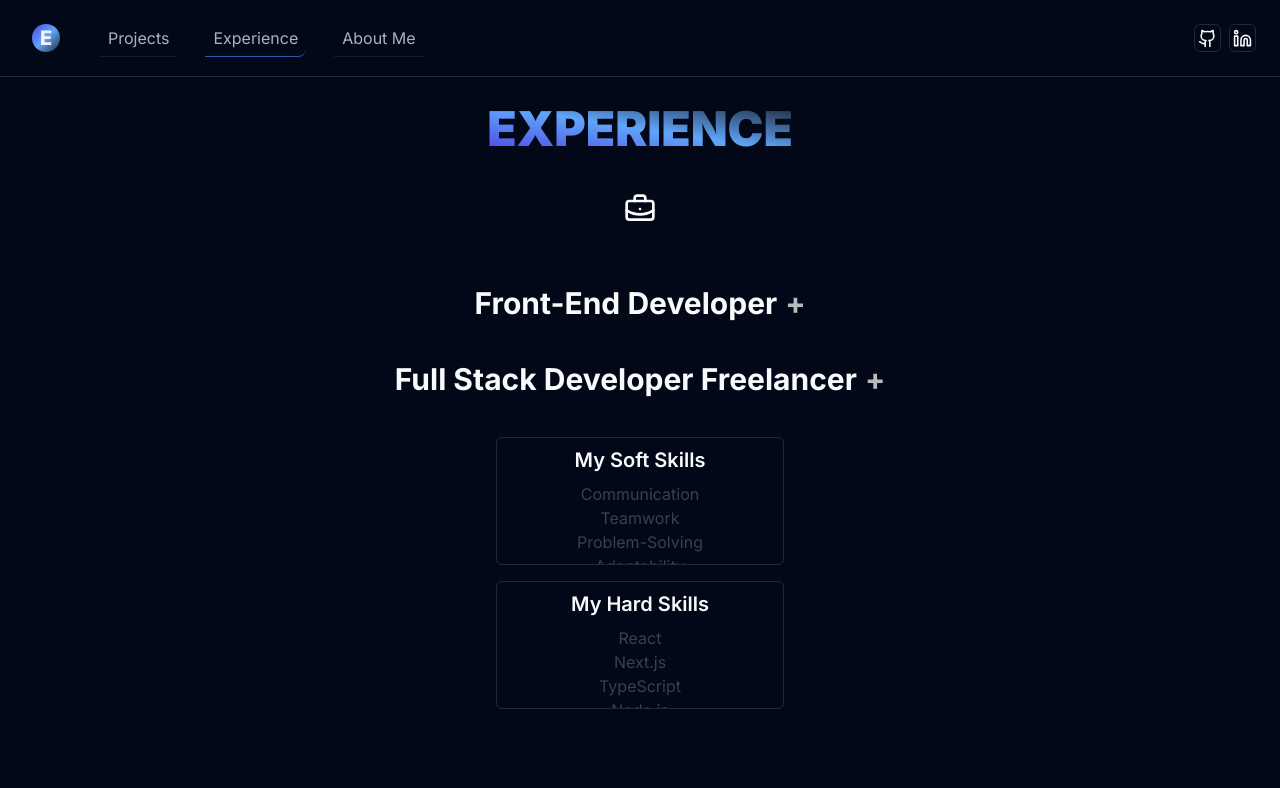
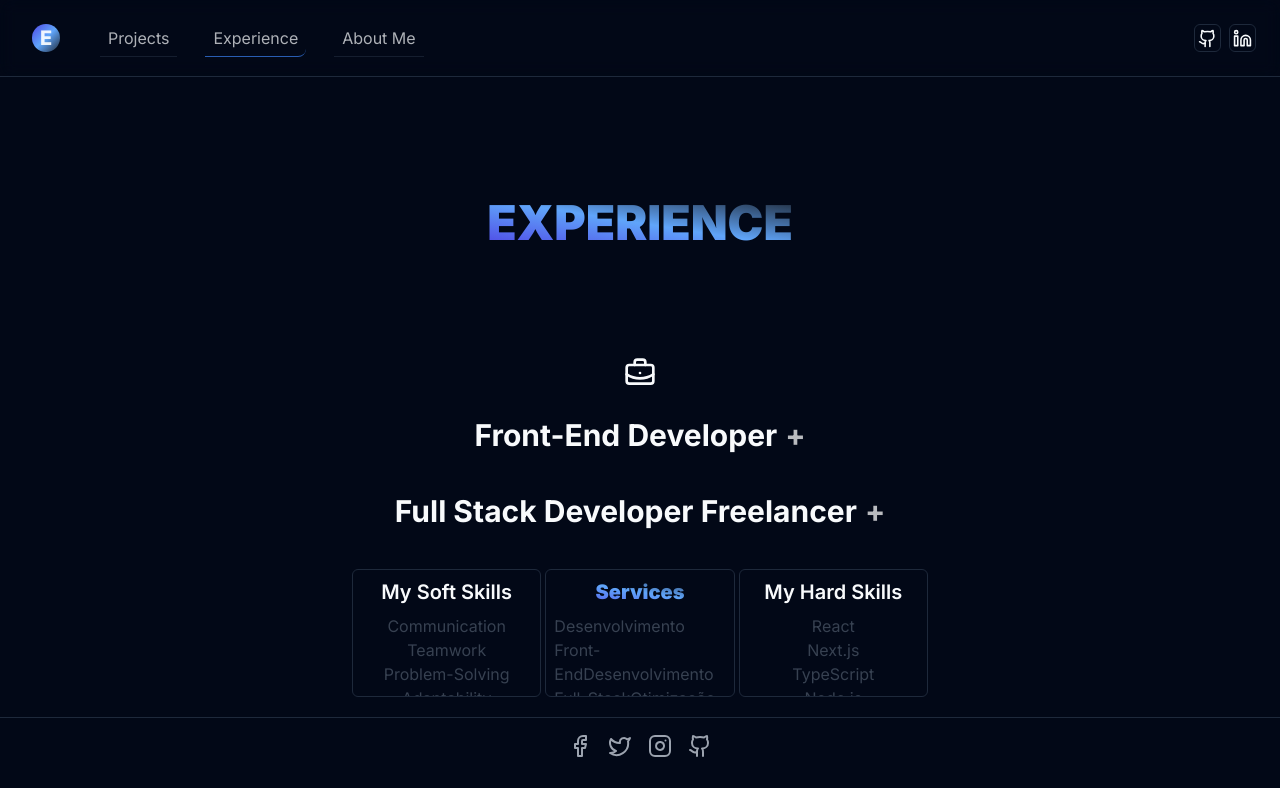
Before and after one commit to e17gomes/EduardoDev, a Next.js app in the folder eduardo-v1/: page /experience in a window 1280 px wide. Shown: the top 788 px of the page. Built offline with nearby package versions, Linux system fonts and the light colour scheme.

Commit message:
base finished

```diff
--- a/eduardo-v1/app/globals.css
+++ b/eduardo-v1/app/globals.css
@@ -121,7 +121,7 @@ body::-webkit-scrollbar-thumb {
   background-color: #514f4f; /* Cor da trilha da barra de rolagem */
 }
 
-@keyframes moving {
+@keyframes scrollInfinite {
   0% {
     transform: translateX(0);
   }
@@ -130,12 +130,39 @@ body::-webkit-scrollbar-thumb {
   }
 }
 
-.animate-moving {
+.animate-scrollInfinite {
   display: flex;
-  animation: moving 15s linear infinite;
+  animation: scrollInfinite 35s linear infinite;
+  white-space: nowrap;
 }
 
-.animate-moving:hover{
-animation: none;
+.scroll-container {
+  overflow: hidden;
+  padding: 0;
+  position: relative;
+  height: 100%;
+}
 
+.scroll-container:before,
+.scroll-container:after {
+  position: absolute;
+  top: 0;
+  width: 100px; /* Ajuste conforme necessário */
+  height: 100%;
+  content: "";
+  z-index: 2;
 }
+
+.scroll-container:before {
+  left: 0;
+  background: linear-gradient(to left, rgba(255, 255, 255, 0), rgb(1, 5, 25));
+}
+
+.scroll-container:after {
+  right: 0;
+  background: linear-gradient(to right  , rgba(255, 255, 255, 0),rgb(1, 5, 25));
+}
+
+.scroll-container:hover .animate-scrollInfinite {
+  animation-play-state: paused;
+}
--- a/eduardo-v1/components/layout/AboutMe.tsx
+++ b/eduardo-v1/components/layout/AboutMe.tsx
@@ -6,7 +6,7 @@ import TechIcons from '@/app/about/static/media';
 
 const AboutMe = () => {
   return (
-    <section className="grid  grid-cols-1.+ sm:grid-cols-2 items-center justify-center min-h-[80dvh] py-4 container ">
+    <section className="grid  grid-cols-1  sm:grid-cols-2 items-center justify-center min-h-[80dvh] py-4 container ">
 
 
       <article>
@@ -52,33 +52,35 @@ const AboutMe = () => {
         </div>
       </article>
 
-      <article className='col-span- row-span-2 min-h-72 mx-4'>
+      <article className='col-span- row-span-2 mx-4'>
         <p className="text-xs md:text-sm flex p-1 items-center gap-1">
           <MapPin size={14} />  São Paulo, Brazil.
         </p>
-        <div className="border overflow-hidden flex items-center justify-center rounded-md s">
+        <div className="border scale overflow-hidden flex items-center justify-center rounded-md  ">
           <Globe />
         </div>
       </article>
 
       <article>
-        <p className="text-xs select-none md:text-sm rounded-md flex items-center gap-1">
+        <p className="text-xs select-none md:text-sm p-1 flex items-center gap-1">
           <Info size={14} />  Stacks
         </p>
-        <div className="h-40 border select-none p-4 rounded-md overflow-hidden flex items-center justify-center">
-          <ul className="flex h-full items-center justify-center space-x-4 animate-moving w-64  ">
+
+        <div className="h-36  bg-gray-800 select-none p-3 overflow-hidden flex items-center justify-center scroll-container w-full">
+      <ul className="flex items-center justify-center space-x-4 animate-scrollInfinite h-40 p-4 min-w-[200%]">
         {[...TechIcons, ...TechIcons].map((icon, index) => (
-              <li key={index} className="flex-shrink-0 ">
+          <li key={index} className="flex-shrink-0 drop-shadow-md">
             <Image
-                  alt={icon.name} // Use o nome do ícone como o texto alternativo
-                  src={icon.url}  // A URL do ícone
-                  width={60}      // Defina a largura da imagem (ajuste conforme necessário)
-                  height={60}     // Defina a altura da imagem
+              alt={icon.name}
+              src={icon.url}
+              width={50}
+              height={50}
             />
           </li>
         ))}
       </ul>
     </div>
+
       </article>
 
 
--- a/eduardo-v1/components/layout/Experience.tsx
+++ b/eduardo-v1/components/layout/Experience.tsx
@@ -1,7 +1,6 @@
 "use client"
 
 import { BriefcaseBusiness } from "lucide-react";
-import Link from "next/link";
 import { useState } from "react";
 
 
@@ -19,13 +18,15 @@ const Experience = () => {
     };
 
     //Guardar numa pasta de constantes dps
-    const softskills = [
-        "a","b","c","d"
+    const services = [
+    'Desenvolvimento Front-End',
+    'Desenvolvimento Full-Stack',
+    'Otimização e Performance',
+    'Automação e DevOps',
+    'Consultoria e Manutenção',
+    'E-commerce e Soluções Customizadas'
+
     ]
-    const hardskills = [
-        "a","b","c","d"
-    ]
-
     const experiences = [
         {
             role: 'Front-End Developer',
@@ -71,11 +72,11 @@ const Experience = () => {
     );
 
     return (
-        <div className="py-7 flex items-center flex-col w-full max-w-xl mx-auto gap-10 min-h-[85dvh]">
-            <h1 className="text-3xl sm:text-4xl lg:text-5xl flex gap-2 items-center font-black m-auto underline  bg-gradient-to-tr from-indigo-600 via-blue-400 to-gray-800 bg-clip-text text-transparent">
+        <div className="py-5 flex items-center flex-col w-full max-w-xl mx-auto gap-2 min-h-[80dvh]">
+            <h1 className="text-3xl sm:text-4xl lg:text-5xl flex items-center font-black m-auto  bg-gradient-to-tr from-indigo-600 via-blue-400 to-gray-800 bg-clip-text text-transparent">
                 EXPERIENCE
             </h1>
-                 <BriefcaseBusiness size={32}  />
+            <BriefcaseBusiness size={32} />
 
             <section className="w-full">
                 <>
@@ -93,6 +94,9 @@ const Experience = () => {
                     ))}
                 </>
 
+
+                {/*Skills  */}
+                <div className="flex flex-col md:flex-row items-center gap-1">
                 <section className='custom-scrollbar m-auto border rounded-md h-32 w-3/6 p-2 flex flex-col items-center '>
                     {/* Soft Skills */}
                     <p className="text-center text-xl font-semibold mb-2">My Soft Skills</p>
@@ -105,7 +109,21 @@ const Experience = () => {
                     </ul>
                 </section>
 
-<section className='custom-scrollbar m-auto border rounded-md h-32 w-3/6 p-2 flex flex-col items-center mt-4'>
+                        <section className="border rounded-md h-32 w-3/6 p-2 overflow-hidden custom-scrollbar">
+
+                        <p className="text-center text-xl font-black mb-2  bg-gradient-to-tr from-indigo-600 via-blue-400 to-gray-800 bg-clip-text text-transparent">
+                            Services
+                            </p>
+                        {services.map((service, index)=>(
+                            <span
+                            className="text-gray-700"
+                            key={index}>
+                                {service}
+                            </span>
+                        ))}
+                        </section>
+
+                <section className='custom-scrollbar m-auto border rounded-md h-32 w-3/6 p-2 flex flex-col items-center'>
 
                     {/* Hard Skills */}
                     <p className="text-center text-xl font-semibold mb-2">My Hard Skills</p>
@@ -127,12 +145,8 @@ const Experience = () => {
                         <li>Tailwind CSS</li>
                     </ul>
                 </section>
+                </div>
 
-
-                    <div className="space-x-5 p-10 flex items-center justify-center mt-10">
-                    <Link href={`/`} className="p-3 border rounded-full bg-gray-900 hover:bg-gray-800">Go to projects</Link>
-                    <Link href={`/`}  className="p-3 border rounded-full bg-gray-900 hover:bg-gray-800">Go to about me</Link>
-                    </div>
 
             </section>
         </div>
--- a/eduardo-v1/components/layout/Projects.tsx
+++ b/eduardo-v1/components/layout/Projects.tsx
@@ -52,7 +52,7 @@ export default function ProjectsGrid() {
   ];
 
   return (
-    <section className="py-12">
+    <section className="py-12 container ">
       <div className="container mx-auto px-4">
         <div className='flex flex-col justify-center items-center mb-5'>
           <h2 className="text-3xl sm:text-4xl lg:text-5xl flex gap-2 font-black m-auto bg-gradient-to-tr from-indigo-600 via-blue-400 to-gray-800 bg-clip-text text-transparent">
@@ -69,7 +69,7 @@ export default function ProjectsGrid() {
             >
               <div className="p-4">
                 <h3 className="text-2xl font-bold mb-2">{project.title}</h3>
-                <p className={`text-gray-700 mb-4 transition-all duration-300  line-clamp-3 ${hoverIndex===index ?'line-clamp-none':''}`}>
+                <p className={`text-gray-700 mb-4 transition-all duration-300 p-1 md:p-0 md:line-clamp-3`}>
                   {project.description}
                 </p>
                 <section className="flex gap-4 text-sm justify-end items-end ">
--- a/eduardo-v1/components/ui/globe.tsx
+++ b/eduardo-v1/components/ui/globe.tsx
@@ -36,7 +36,7 @@ export function Globe() {
         theta: -0.15,
         dark: 1,
         diffuse: 3,
-        mapSamples: 24000,
+        mapSamples:11000,
         mapBrightness: 12,
         baseColor: [0.7, 0.7, 0.7],
         markerColor: [122 / 255, 216 / 255, 230 / 255],
```
Also changed, not shown: eduardo-v1/components/layout/Navbar.tsx (+11 -6 lines). Lines whose indentation alone changed are shown as unchanged.
